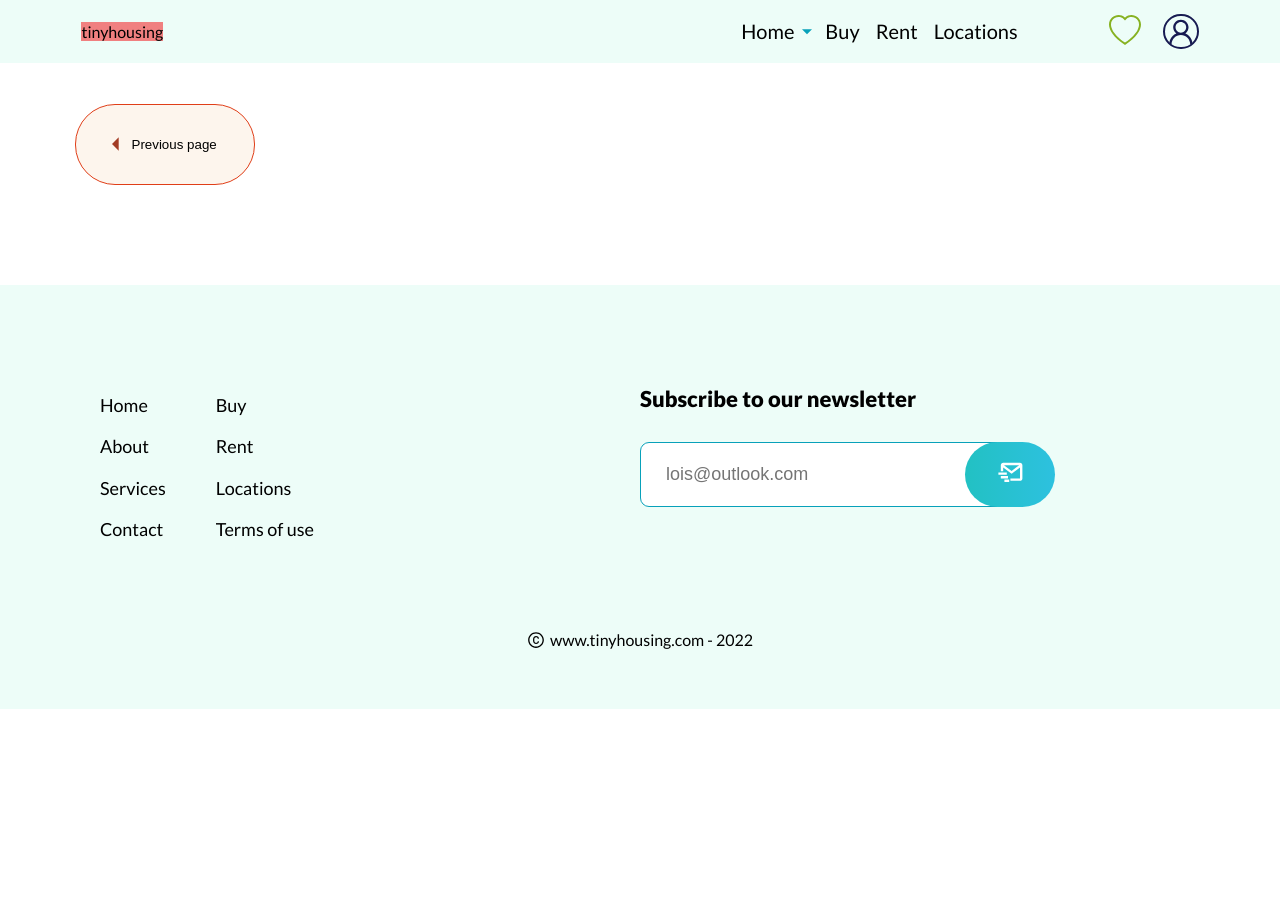
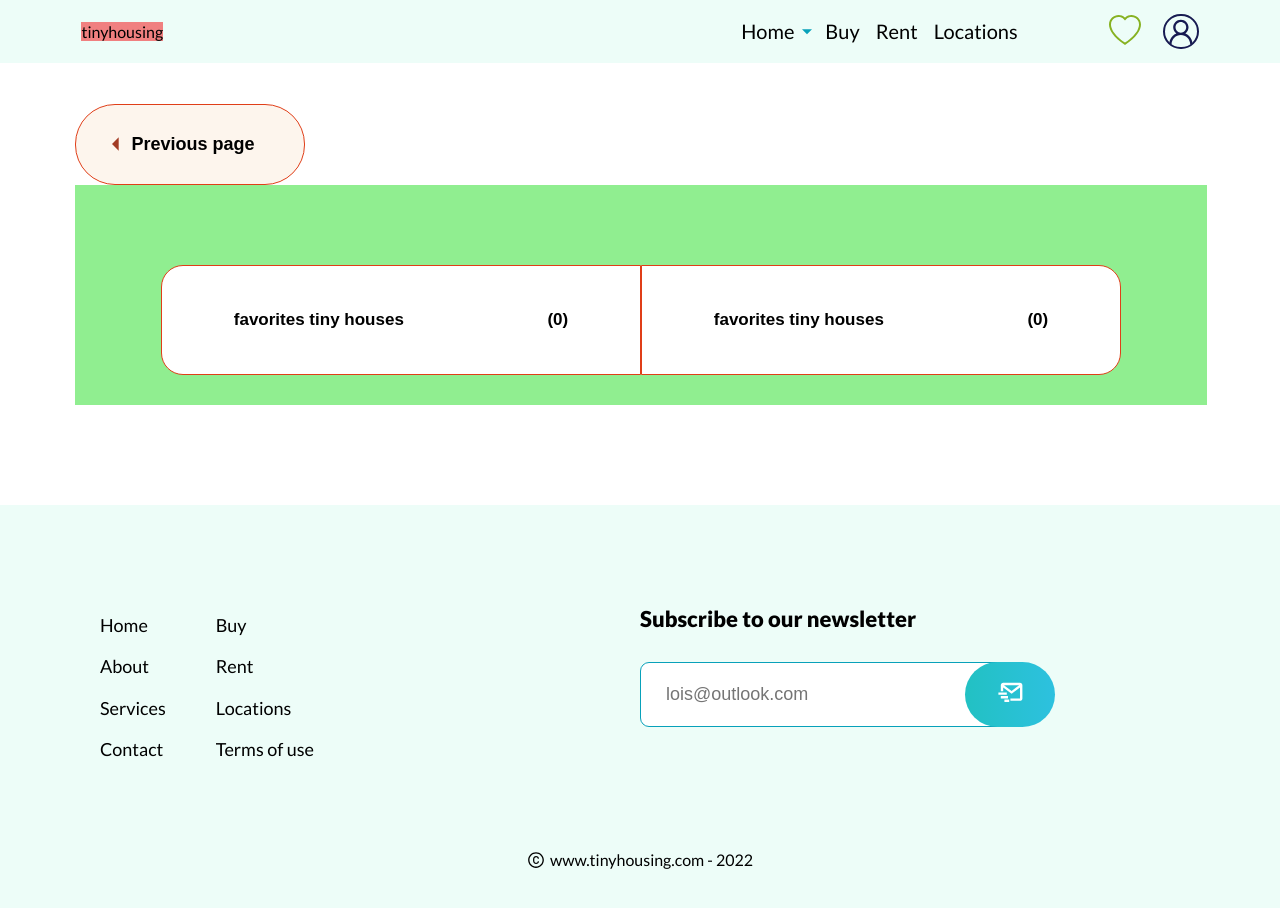
Before and after one commit to moisens/tiny-is-the-new-big, a React (Vite) app in the folder frontend/: page /favorites in a window 1280 px wide. Shown: the top 908 px of the page. Before the commit the page ends 800 px from the top, so only its background shows below. Built offline with nearby package versions, Linux system fonts and the light colour scheme.

Commit message:
favorites header part 1

```diff
--- a/frontend/src/components/favorites/FavoriteComponent.tsx
+++ b/frontend/src/components/favorites/FavoriteComponent.tsx
@@ -12,6 +12,16 @@ const FavoriteComponent = () => {
         <MdOutlineArrowLeft size="2rem" color="#A23B24" />
         Previous page
       </Button>
+      <section className="btn__container">
+        <Button as="button" className="btn__house" handleClick={() => console.log("clicked!")}>
+          <span className="btn__text">favorites tiny houses</span>
+          <span className="btn__count">(0)</span>
+        </Button>
+        <Button as="button" className="btn__location" handleClick={() => console.log("clicked!")}>
+          <span className="btn__text">favorites tiny houses</span>
+          <span className="btn__count">(0)</span>
+        </Button>
+      </section>
     </header>
   )
 }
--- a/frontend/src/components/favorites/favorite.scss
+++ b/frontend/src/components/favorites/favorite.scss
@@ -5,11 +5,11 @@
   display: grid;
   grid-template-columns: 1fr;
   grid-column: span 12;
-  padding: 41px 0px 100px 75px;
+  padding: 41px 75px 100px 75px;
 }
 
 .favorite__button {
-  width: 180px;
+  width: 230px;
   padding: 23.5px;
   border: solid 0.4px #e03e18;
   border-radius: 40px;
@@ -17,4 +17,35 @@
   justify-content: flex-start;
   align-items: center;
   background-color: #fdf5ed;
+  cursor: pointer;
+  font-size: 18px;
+  font-weight: bold;
 }
+
+.btn__container {
+  background-color: lightgreen;
+  padding: 80px 86px 30px;
+  display: flex;
+  justify-content: center;
+
+  & > * {
+    background-color: #fff;
+    border: solid 0.4px #e03e18;
+    width: 480px;
+    height: 110px;
+    cursor: pointer;
+    display: flex;
+    justify-content: space-around;
+    align-items: center;
+    font-size: 1.0625rem;
+    font-weight: 900;
+  }
+  .btn__house {
+    border-top-left-radius: 22px;
+    border-bottom-left-radius: 22px;
+  }
+  .btn__location {
+    border-top-right-radius: 22px;
+    border-bottom-right-radius: 22px;
+  }
+}
```
